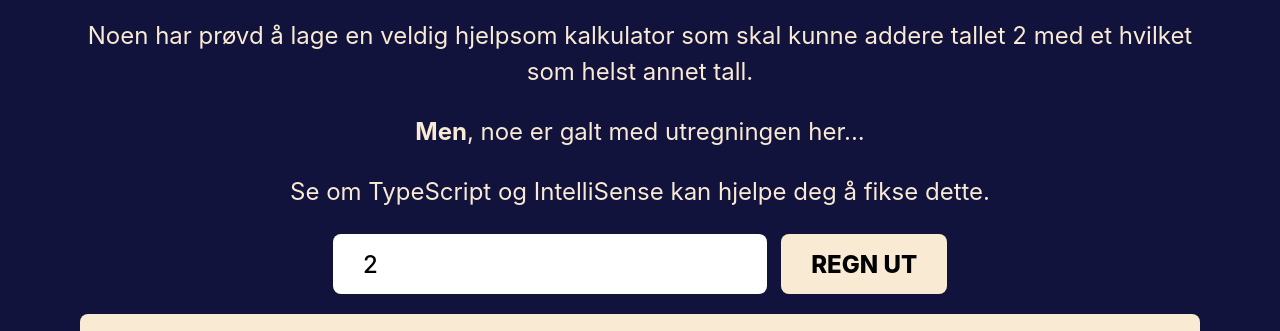
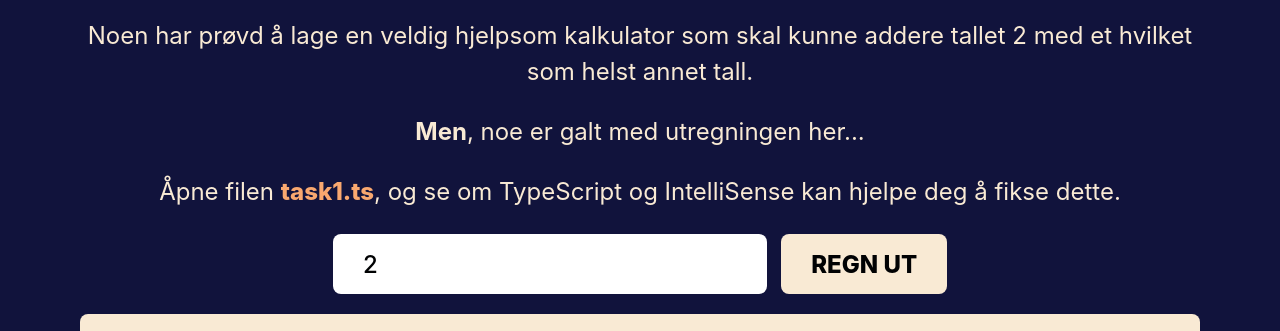
Before and after one commit to cbroko/viteTs, a website built with Vite: page src/tasks/task1/task1.html in a window 1280 px wide. Shown: the part 415-746 px from the top of the page. Built offline with nearby package versions, Linux system fonts and the light colour scheme.

Commit message:
Added file reference in the task text of task 1

```diff
--- a/src/tasks/task1/task1.html
+++ b/src/tasks/task1/task1.html
@@ -21,7 +21,7 @@
 						addere tallet 2 med et hvilket som helst annet tall.
 					</p>
 					<p><strong>Men</strong>, noe er galt med utregningen her...</p>
-					<p>Se om TypeScript og IntelliSense kan hjelpe deg å fikse dette.</p>
+					<p>Åpne filen <a href="task1.ts" target="_blank">task1.ts</a>, og se om TypeScript og IntelliSense kan hjelpe deg å fikse dette.</p>
 					<form id="calc-form">
 						<input
 							type="number"
```
